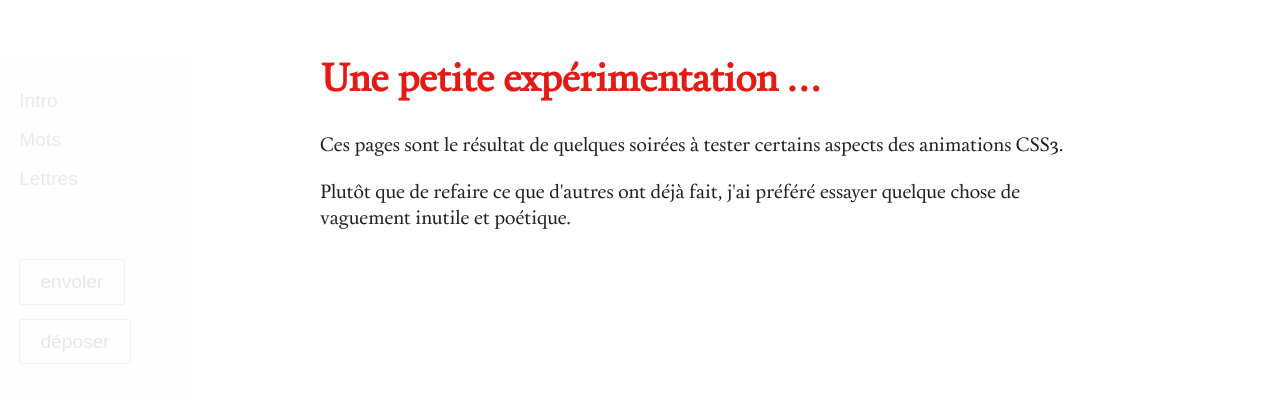
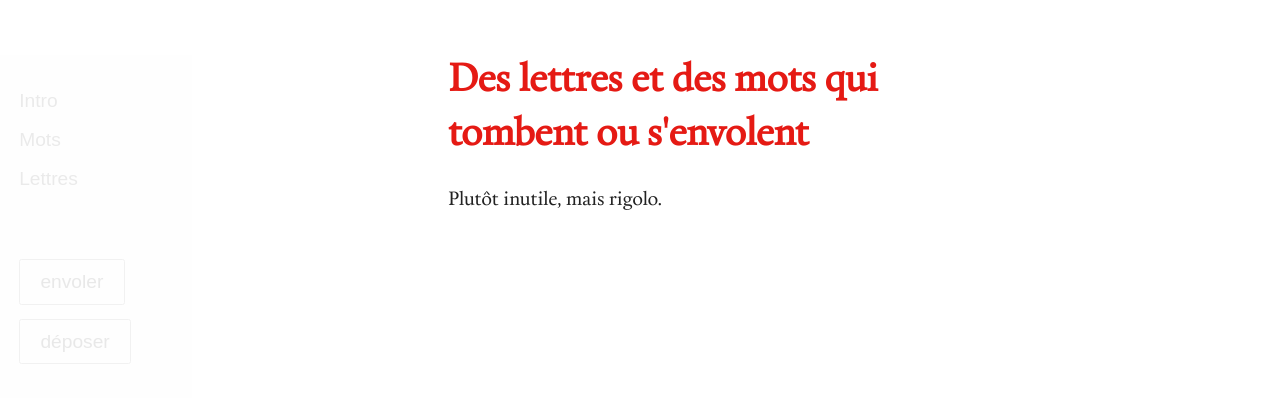
Before and after one commit to 0gust1/CSS_playground, a website: page index.html in a window 1280 px wide. Shown: the part 137-540 px from the top of the page. Drawn offline with Linux system fonts and the light colour scheme.

Commit message:
on répare les mots

```diff
--- a/css/perso.css
+++ b/css/perso.css
@@ -48,7 +48,7 @@ header button {padding: 0.5em 1em;}
 */
 .main{
     position: relative;
-    width: 60%;
+    width: 40%;
     padding-left:10%;
     max-width: 50em;
     margin:10em auto 10em auto;
--- a/css/perso.pr.css
+++ b/css/perso.pr.css
@@ -49,7 +49,7 @@ header button {padding: 0.5em 1em;}
 */
 .main{
     position: relative;
-    width: 60%;
+    width: 40%;
     padding-left:10%;
     max-width: 50em;
     margin:10em auto 10em auto;
--- a/index.html
+++ b/index.html
@@ -39,11 +39,9 @@
 
         <article class="main">
 
-            <h1>Une petite expérimentation ...</h1>
+            <h1>Des lettres et des mots qui tombent ou s'envolent </h1>
 
-            <p>Ces pages sont le résultat de quelques soirées à tester certains aspects des animations CSS3.</p>
-
-            <p>Plutôt que de refaire ce que d'autres ont déjà fait, j'ai préféré essayer quelque chose de vaguement inutile et poétique.</p>
+            <p>Plutôt inutile, mais rigolo.</p>
 
 
 
```
Also changed, not shown: lettres.html (+1 -1 lines).
